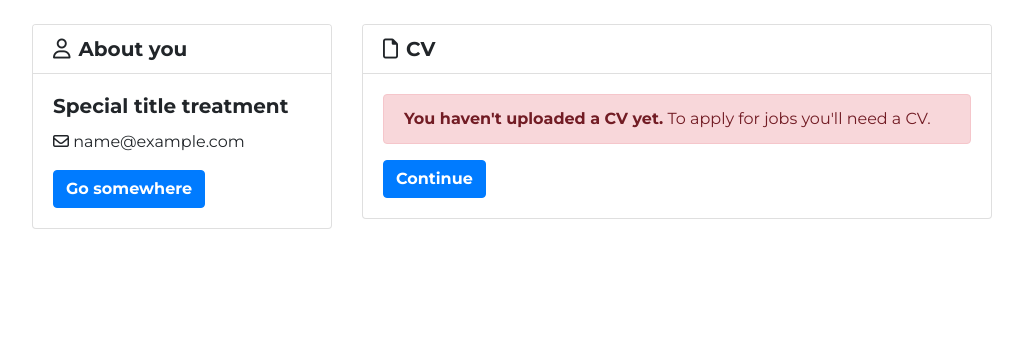
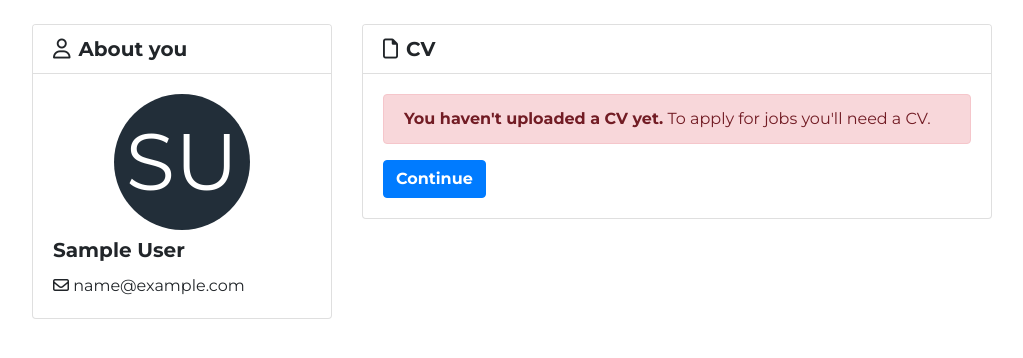
Before and after one commit to matt-stanford/job-search, a Django app: page /accounts/profile/ in a window 1280 px wide. Shown: the part 60-418 px from the top of the page, without its empty margins (128-1151 px from the left). Run offline with Django 3.2, Linux system fonts and the light colour scheme; the visitor is signed in with stand-in values (Sample User, id 1); some libraries are stand-ins or nearby versions.

Commit message:
Added first / last name to user form

```diff
--- a/accounts/forms.py
+++ b/accounts/forms.py
@@ -8,7 +8,7 @@ class UserRegistrationForm (UserCreationForm):
 
     class Meta:
         model = User
-        fields = ['username', 'email', 'password1', 'password2']
+        fields = ['first_name', 'last_name', 'username', 'email', 'password1', 'password2']
 
 
 class ResumeForm(forms.ModelForm):
--- a/jobsearch/static/css/main.css
+++ b/jobsearch/static/css/main.css
@@ -184,3 +184,23 @@ h5 {
     padding: 15px;
     background-color: #f0f4fa;
 }
+
+.profile-avatar {
+    display: flex;
+    align-items: center;
+    justify-content: center;
+    margin-bottom: .5em;
+}
+
+.initials {
+    display: flex;
+    align-items: center;
+    justify-content: center;
+    width: 136px;
+    height: 136px;
+    border-radius: 50%;
+    font-size: 80px;
+    color: #fff;
+    top: 20%;
+    background-color: #222e39;
+}
--- a/templates/accounts/profile.html
+++ b/templates/accounts/profile.html
@@ -9,9 +9,11 @@
                 <div class="card">
                     <h2 class="card-header"><i class="far fa-user mr-2"></i>About you</h2>
                     <div class="card-body">
-                      <h2 class="card-title">Special title treatment</h2>
+                        <div class="profile-avatar">
+                            <div class="initials">{{ user.first_name | slice:":1" }}{{ user.last_name | slice:":1" }}</div>
+                        </div>
+                      <h2 class="card-title">{{ user.first_name }} {{ user.last_name }}</h2>
                       <p class="card-text"><i class="far fa-envelope"></i> {{ user.email }}</p>
-                      <a href="#" class="btn btn-primary">Go somewhere</a>
                     </div>
                 </div>
             </div>
--- a/templates/partials/_navbar.html
+++ b/templates/partials/_navbar.html
@@ -23,7 +23,7 @@
                 <div class="dropdown-menu" aria-labelledby="navbarDropdown">
                   <a class="dropdown-item" href="{% url 'profile' %}">Profile and CV</a>
                   <div class="dropdown-divider"></div>
-                  <a class="dropdown-item" href="#">Another action</a>
+                  <a class="dropdown-item" href="{% url 'shortlist' %}">Shortlisted jobs</a>
                   <div class="dropdown-divider"></div>
                   <a class="dropdown-item" href="{% url 'logout' %}">Log out</a>
                 </div>
```
